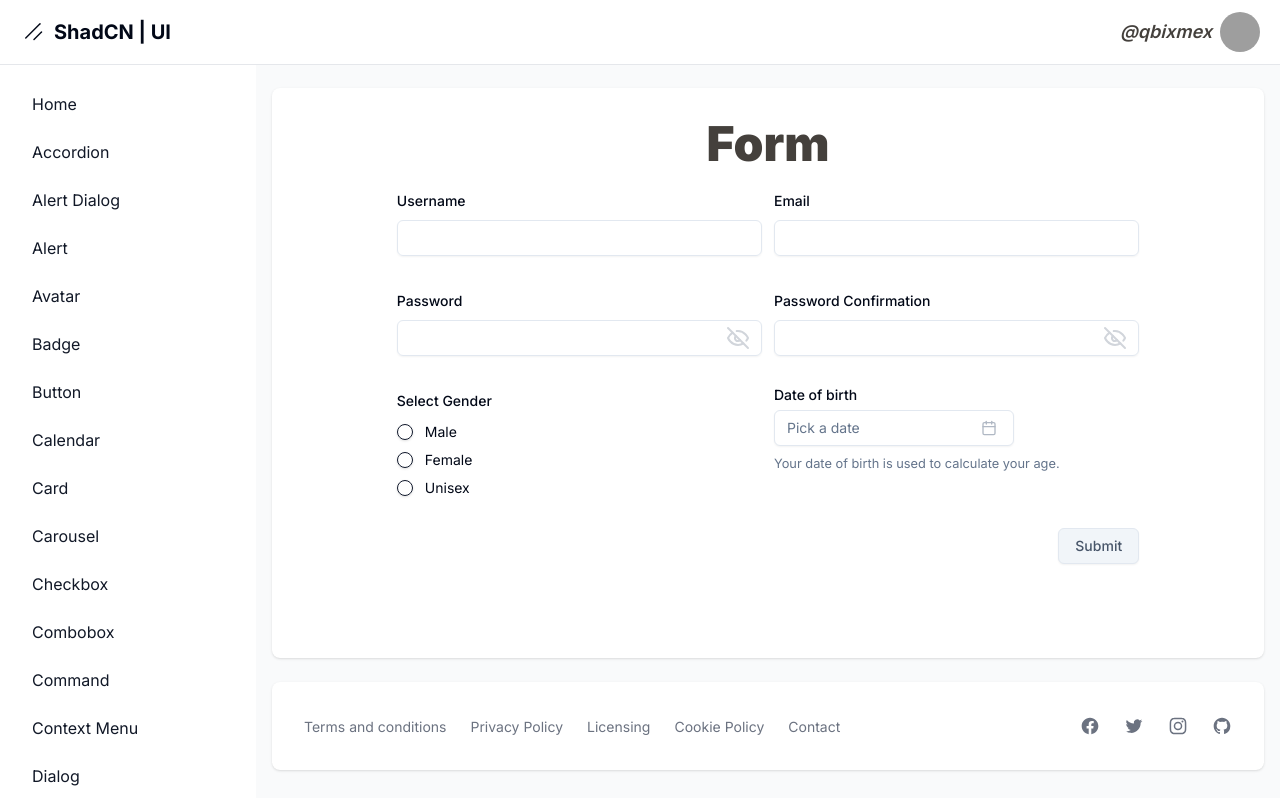
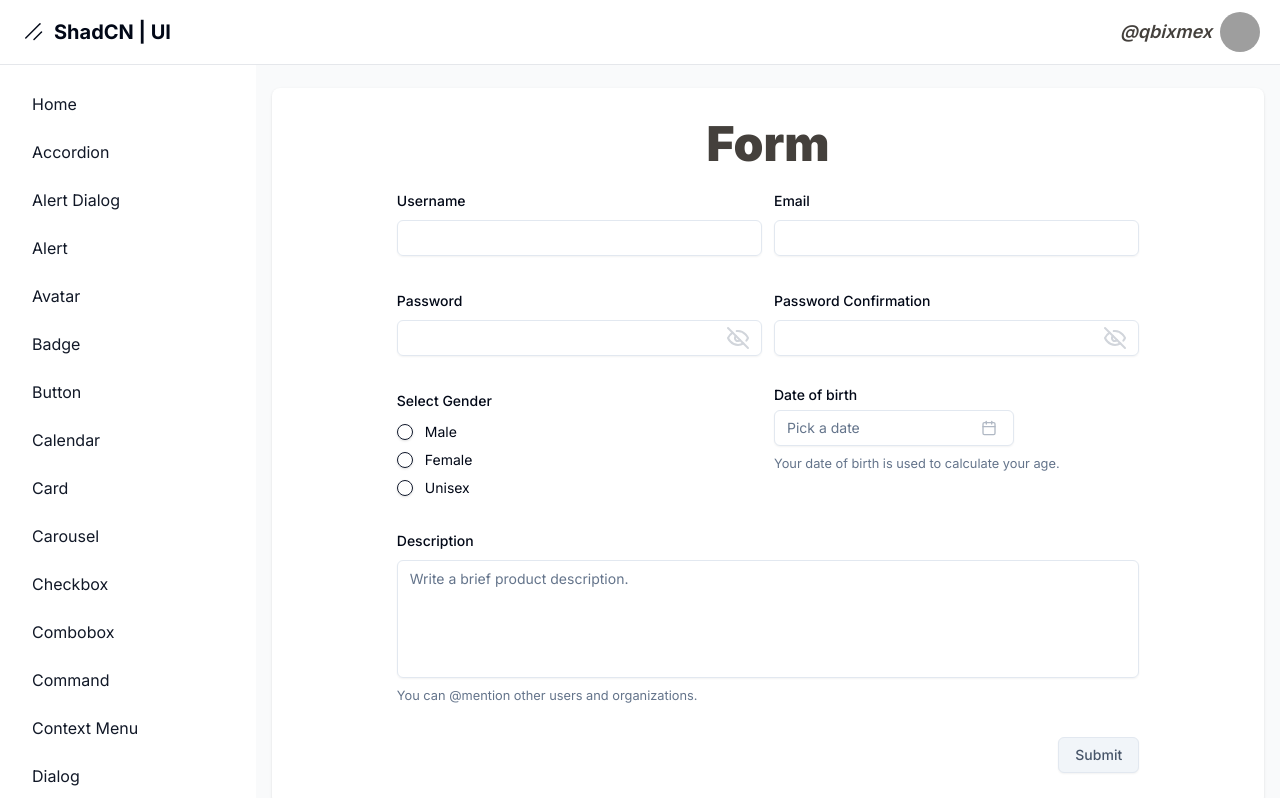
Before and after one commit to qbixmex/shadcn, a Next.js app: page /dashboard/form in a window 1280 px wide. Shown: the top 798 px of the page. Built offline with nearby package versions, Linux system fonts and the light colour scheme; grey boxes are pictures that could not be loaded.

Commit message:
form-text-area

```diff
--- a/package.json
+++ b/package.json
@@ -1,6 +1,6 @@
 {
   "name": "shadcd-dashboard",
-  "version": "0.28.2",
+  "version": "0.28.3",
   "private": true,
   "scripts": {
     "dev": "next dev",
--- a/src/modules/form/form.component.tsx
+++ b/src/modules/form/form.component.tsx
@@ -19,6 +19,7 @@ import {
 import { Calendar } from "@/components/ui/calendar"
 import { cn } from "@/lib/utils";
 import { format } from "date-fns";
+import { Textarea } from "@/components/ui/textarea";
 
 const formSchema = z.object({
   username: z.string().min(2).max(10),
@@ -31,6 +32,9 @@ const formSchema = z.object({
   birthday: z.date({
     required_error: "A date of birth is required.",
   }),
+  description: z.string()
+    .min(8, { message: "Description must be at least 8 characters." })
+    .max(255, { message: "Description must not be longer than 255 characters." }),
 }).refine(data => data.password === data.passwordConfirmation, {
   message: "Password Confirmation does't match !",
   path: ["passwordConfirmation"],
@@ -45,6 +49,7 @@ export const FormComponent = () => {
       email: "",
       password: "",
       passwordConfirmation: "",
+      description: "",
     },
   });
 
@@ -241,6 +246,30 @@ export const FormComponent = () => {
                 )}
               />
             </div>
+            <div className="grid w-full gap-3">
+              <FormField
+                control={form.control}
+                name="description"
+                render={({ field }) => (
+                  <FormItem>
+                    <FormLabel>Description</FormLabel>
+                    <FormControl>
+                      <Textarea
+                        placeholder="Write a brief product description."
+                        className="resize-none"
+                        rows={5}
+                        {...field}
+                      />
+                    </FormControl>
+                    <FormDescription>
+                      You can <span>@mention</span> other users and organizations.
+                    </FormDescription>
+                    <FormMessage />
+                  </FormItem>
+                )}
+              >
+              </FormField>
+            </div>
             <div className="text-right md:text-right">
               <Button type="submit" variant="secondary" className="w-full md:w-fit">Submit</Button>
             </div>
```
